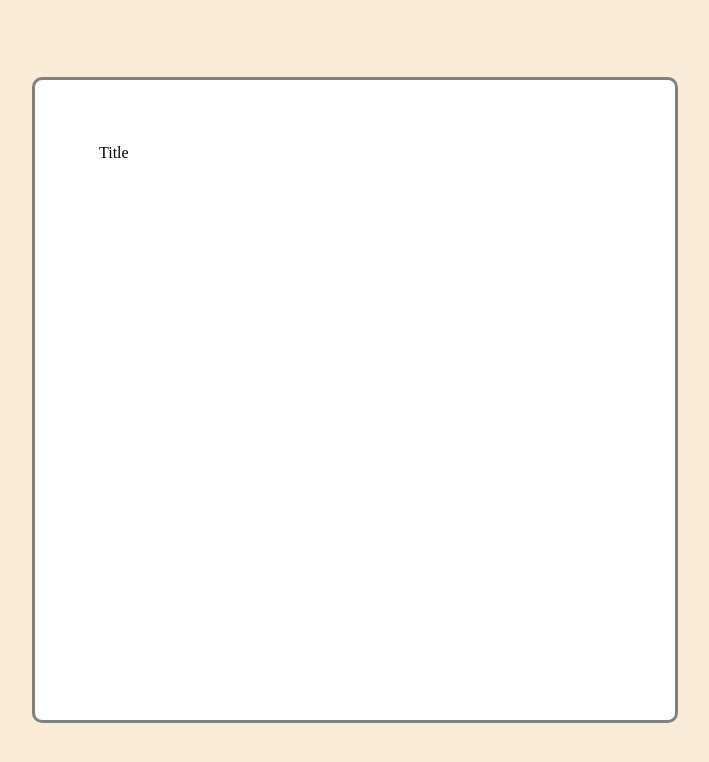
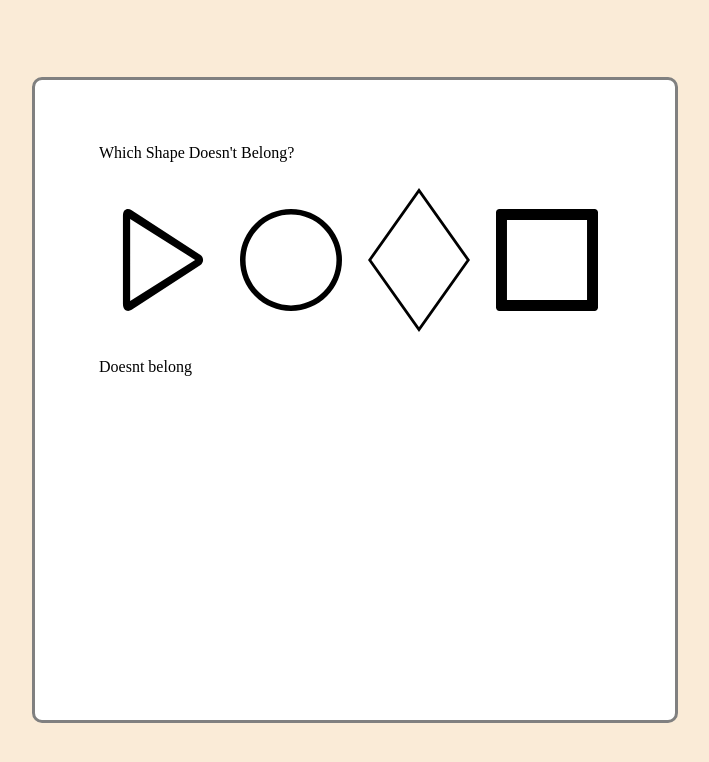
Before and after one commit to vijaygenius123/css_js_animations, a plain HTML site: page index.html in a window 1280 px wide. Shown: the whole page, without its empty margins (285-994 px from the left). Drawn offline with Linux system fonts and the light colour scheme.

Commit message:
Setup images

```diff
--- a/index.html
+++ b/index.html
@@ -13,7 +13,14 @@
     <div id="content">
         <div class="presentation">
             <div class="slide">
-                <div class="title">Title</div>
+                <div class="title">Which Shape Doesn't Belong?</div>
+                <div class="chooser">
+                    <img src="./triangle.svg">
+                    <img src="./circle.svg">
+                    <img src="./rhombus.svg">
+                    <img src="./square.svg">
+                </div>
+                <div class="content">Doesnt belong</div>
             </div>
         </div>
 
--- a/styles.css
+++ b/styles.css
@@ -28,3 +28,16 @@ html, body{
     height: 80%;
     width: 80%;
 }
+
+.chooser{
+    width: 100%;
+    display: flex;
+    flex-wrap: nowrap;
+    flex-direction: row;
+    justify-content: space-around;
+}
+
+.chooser *{
+    max-width: 20%;
+    margin: 5% 2.5%;
+}
```
Also changed, not shown: circle.svg (added), rhombus.svg (added), square.svg (added), triangle.svg (added).
